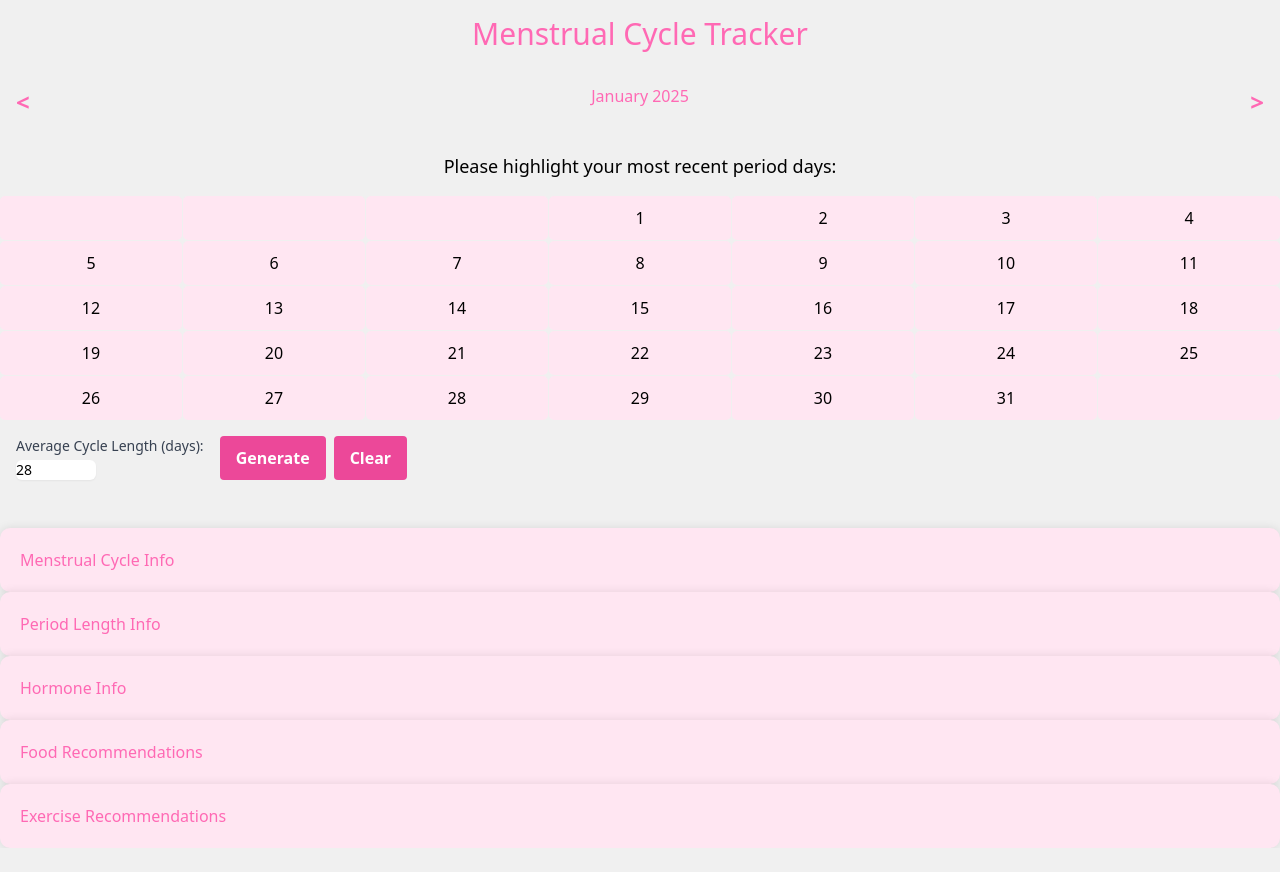
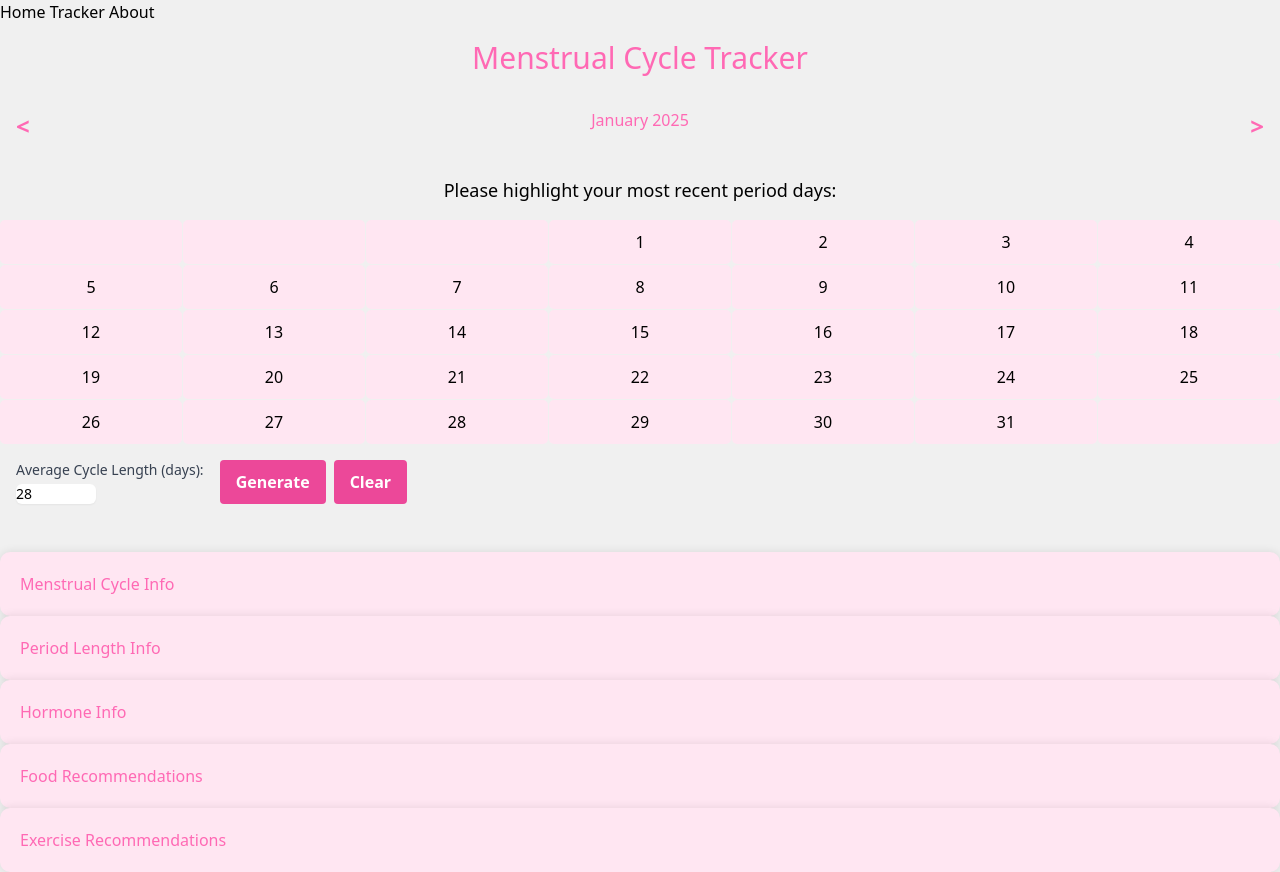
Before and after one commit to elainehua10/sync-her-up, a website: page interactive_calendar.html in a window 1280 px wide. Before the commit the page ends 848 px from the top, so only its background shows below. Drawn offline with nearby package versions, Linux system fonts and the light colour scheme.

Commit message:
linking the pages

```diff
--- a/interactive_calendar.html
+++ b/interactive_calendar.html
@@ -53,6 +53,11 @@
     </style>
 </head>
 <body>
+    <div class="navbar">
+        <a href="main_menu.html">Home</a>
+        <a href="interactive_calendar.html">Tracker</a>
+        <a href="#about">About</a>
+      </div>
     <h1 class="text-3xl text-center p-4" style="color: #ff69b4;">Menstrual Cycle Tracker</h1>
     <div class="flex justify-between p-4">
         <div class="arrow-button" id="prev-month" style="color: #ff69b4;">&#60;</div>
```
Also changed, not shown: main_menu.html (+1 -1 lines).
